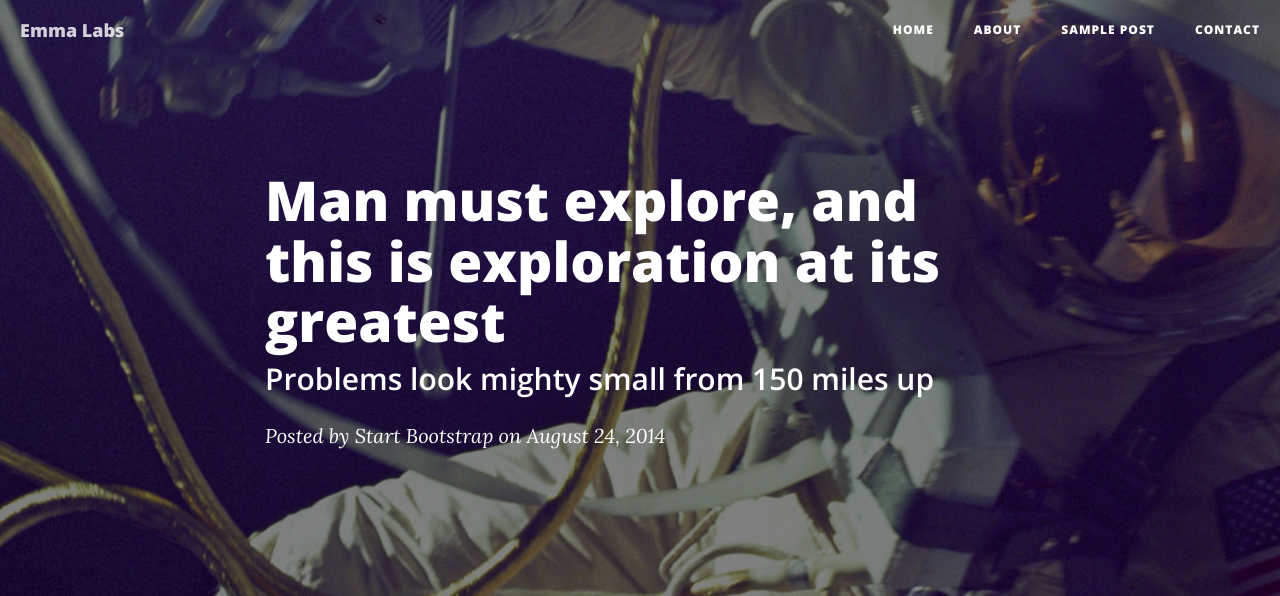
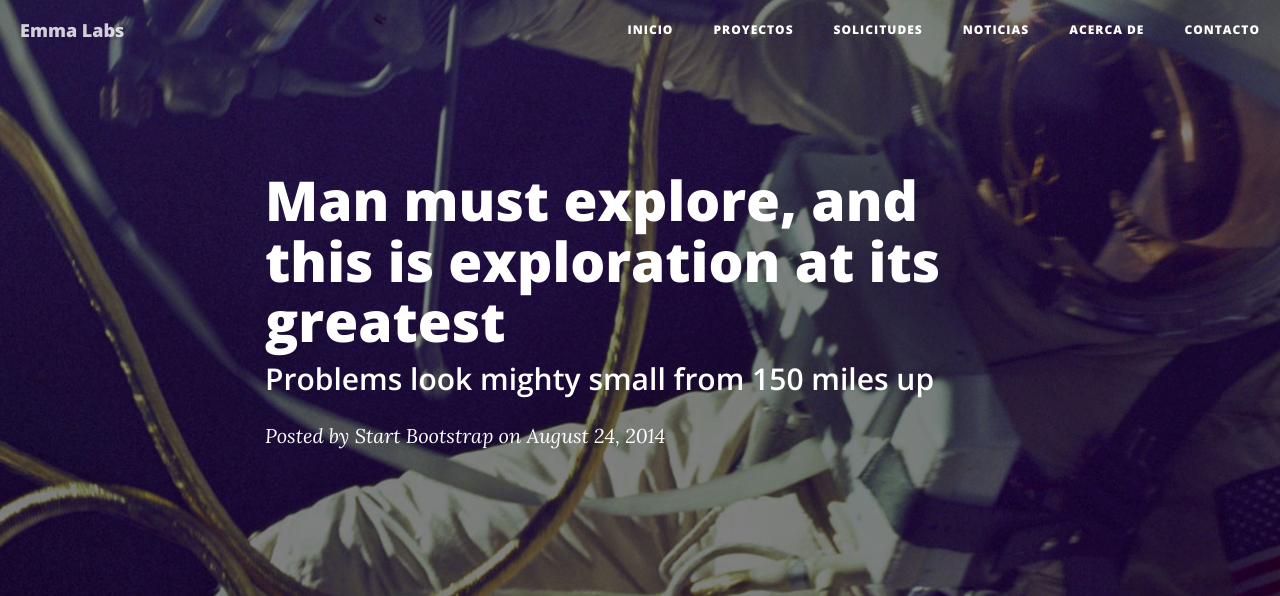
Before and after one commit to UAMISO4101/emmalabs, a Django app: template plantilla/templates/post.html in a window 1280 px wide. Shown: the top 596 px of the page. Run offline with Django 3.2, Linux system fonts and the light colour scheme; the template is opened without the code that fills it, so the values that code supplies are empty; some libraries are stand-ins or nearby versions.

Commit message:
Crear solicitud

```diff
--- a/plantilla/templates/base.html
+++ b/plantilla/templates/base.html
@@ -49,16 +49,22 @@
             <div class="collapse navbar-collapse" id="bs-example-navbar-collapse-1">
                 <ul class="nav navbar-nav navbar-right">
                     <li>
-                        <a href="/index.html">Home</a>
+                        <a href="/index.html">Inicio</a>
                     </li>
                     <li>
-                        <a href="/about.html">About</a>
+                        <a href="/proyectos">Proyectos</a>
                     </li>
                     <li>
-                        <a href="/post.html">Sample Post</a>
+                        <a href="/crearSolicitud">Solicitudes</a>
                     </li>
                     <li>
-                        <a href="/contact.html">Contact</a>
+                        <a href="/post.html">Noticias</a>
+                    </li>
+                    <li>
+                        <a href="/about.html">Acerca de</a>
+                    </li>
+                    <li>
+                        <a href="/contact.html">Contacto</a>
                     </li>
                 </ul>
             </div>
```
Also changed, not shown: solicitud/templates/crearSolicitud.html (+27 -15 lines).
